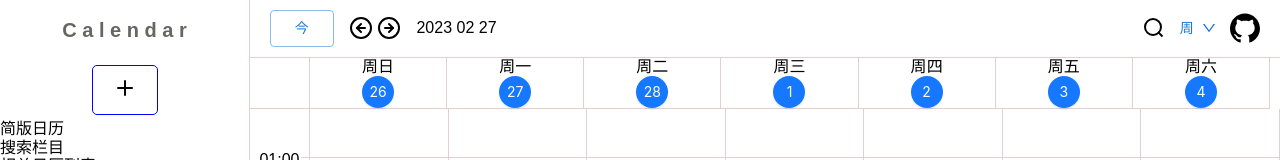
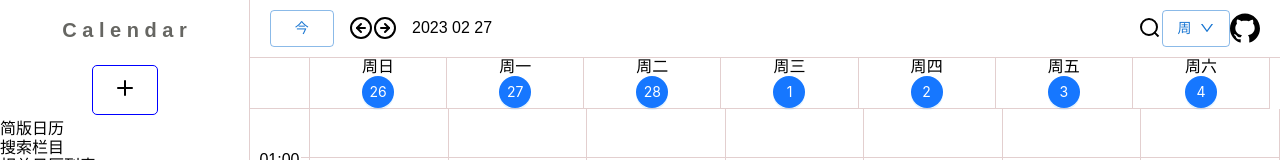
Before and after one commit to linround/Calendar, a React (Vite) app: page / in a window 1280 px wide. Shown: the top 160 px of the page. Built offline with nearby package versions, Linux system fonts and the light colour scheme; no server answers.

Commit message:
refactor: 组件提取

```diff
--- a/src/view/LCalendar/modules/MenuHeader.tsx
+++ b/src/view/LCalendar/modules/MenuHeader.tsx
@@ -1,18 +1,13 @@
 import React from 'react'
-import {
-  Space,
-  Dropdown,
-  MenuProps
-} from 'antd'
 
 import Button from '@mui/material/Button'
-import { typeOptions } from './options'
 import styles from './style.module.less'
 import moment from 'moment'
 import { SvgIcon } from '../../../components'
-import { DownOutlined, GithubOutlined } from '@ant-design/icons'
+import {  GithubOutlined } from '@ant-design/icons'
 import { IHeaderEvent } from '../utils/calendar'
 import mainStyles from '../style.module.less'
+import MenuTypeSelector from './MenuTypeSelector'
 
 
 export default function (props:IHeaderEvent) {
@@ -33,21 +28,9 @@ export default function (props:IHeaderEvent) {
 
 
 
-  const itemMap = new Map()
-  typeOptions.map((item) => {
-    item && itemMap.set(item.key, item?.label)
-  })
 
 
 
-  const onClick:MenuProps['onClick'] = (e) => {
-    const { key, } = e
-    setType(key)
-  }
-  const menuProps = {
-    items: typeOptions,
-    onClick: onClick,
-  }
   return (
     <div className={styles.headerContainer}>
       <div className={styles.headerLeft}>
@@ -60,7 +43,6 @@ export default function (props:IHeaderEvent) {
               className={mainStyles.iconHover}
             />
           </span>
-          <>  </>
           <span
             onClick={() => next(1)}>
             <SvgIcon
@@ -75,14 +57,7 @@ export default function (props:IHeaderEvent) {
         <SvgIcon
           iconName='header_search'
           className={mainStyles.iconHover}></SvgIcon>
-        <Dropdown menu={menuProps} trigger={['click']} className={styles.headerRightOptions}>
-          <Button>
-            <Space>
-              { itemMap.get(type) }
-              <DownOutlined />
-            </Space>
-          </Button>
-        </Dropdown>
+        <MenuTypeSelector selectType={(type) => setType(type)} type={type} />
         <GithubOutlined style={{ fontSize: 30, }} />
       </div>
     </div>
--- /dev/null
+++ b/src/view/LCalendar/modules/MenuTypeSelector.tsx
@@ -0,0 +1,36 @@
+import * as React from 'react'
+import styles from './style.module.less'
+import Button from '@mui/material/Button'
+import { Dropdown, Space } from 'antd'
+import { DownOutlined } from '@ant-design/icons'
+import { typeOptions } from './options'
+
+interface IProps {
+  type:string,
+  selectType: (type: string) => void
+}
+export default function MenuTypeSelector(props:IProps) {
+  const { selectType, type, } = props
+
+
+  const itemMap = new Map()
+  typeOptions.map((item) => {
+    item && itemMap.set(item.key, item?.label)
+  })
+
+
+  const menuProps = {
+    items: typeOptions,
+    onClick: (e:any) => selectType(e.key),
+  }
+  return (
+    <Dropdown menu={menuProps} trigger={['click']} className={styles.headerRightOptions}>
+      <Button variant="outlined">
+        <Space>
+          { itemMap.get(type) }
+          <DownOutlined />
+        </Space>
+      </Button>
+    </Dropdown>
+  )
+}
```
